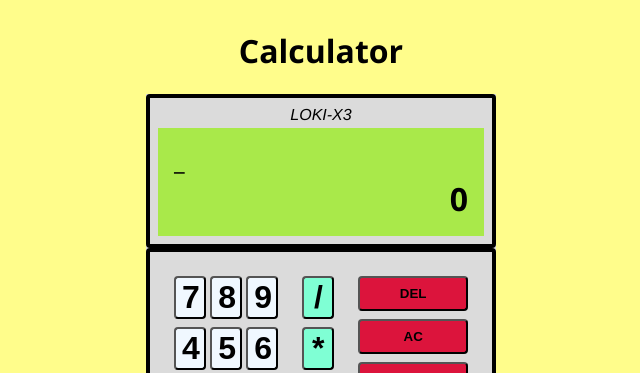
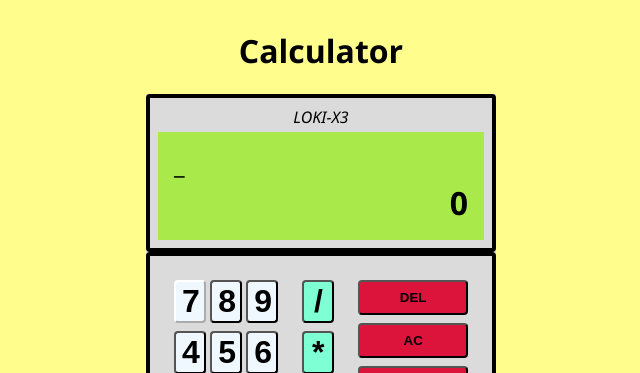
Before and after one commit to DorielRivalet/calculator, a plain HTML site: page index.html in a window 1280 px wide. In both pictures the pointer is over the button 509 px from the left and 297 px from the top of the page. Shown: the top 373 px of the page, without its empty margins (319-959 px from the left). Drawn offline with Linux system fonts and the light colour scheme.

Commit message:
Add hover effect

```diff
--- a/style.css
+++ b/style.css
@@ -28,7 +28,7 @@ body{
 }
 
 .modelName{
-  font-family: 'Franklin Gothic Medium', 'Arial Narrow', Arial, sans-serif;
+  font-family:'Segoe UI', Tahoma, Geneva, Verdana, sans-serif;
   font-style: italic;
 }
 
@@ -125,3 +125,7 @@ a:visited{
 a:link{
   text-decoration: none;
 }
+
+button:hover{
+  border-color: white;
+}
```
